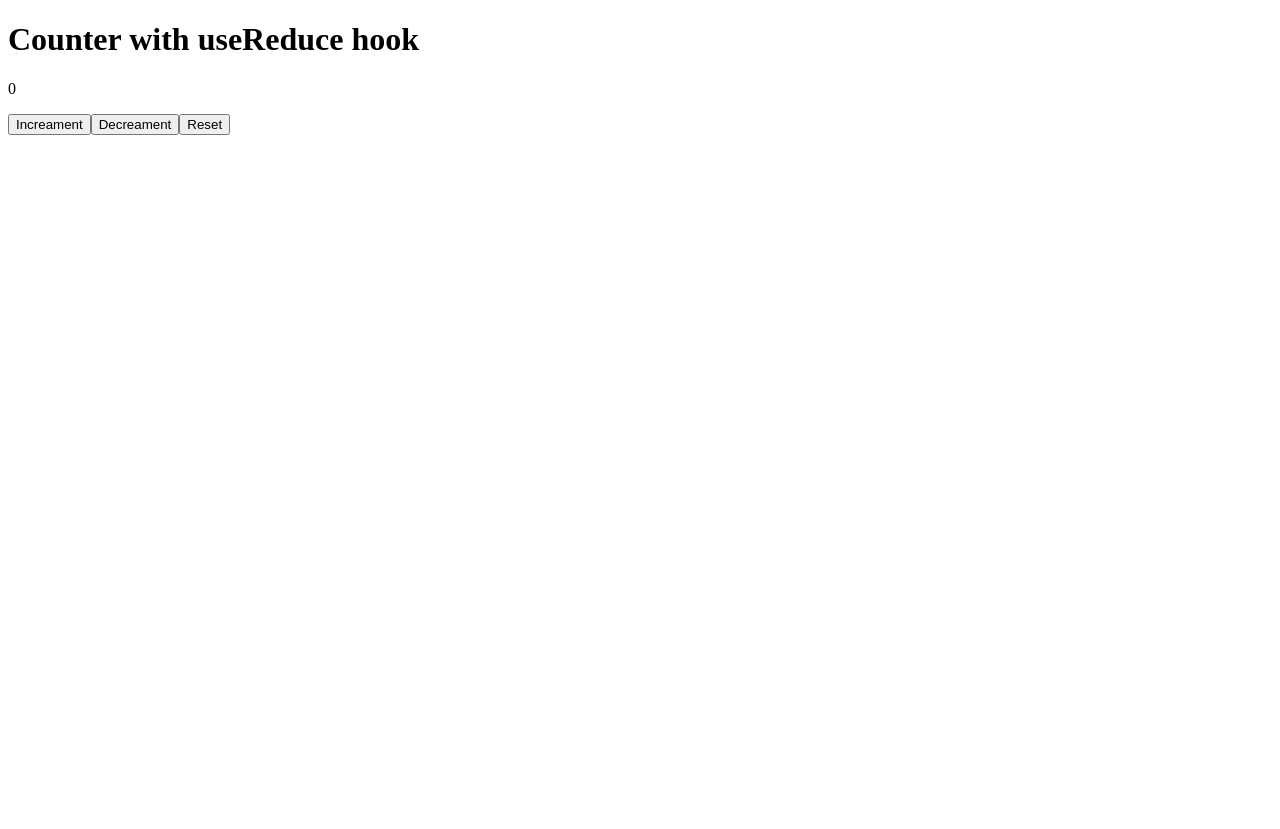
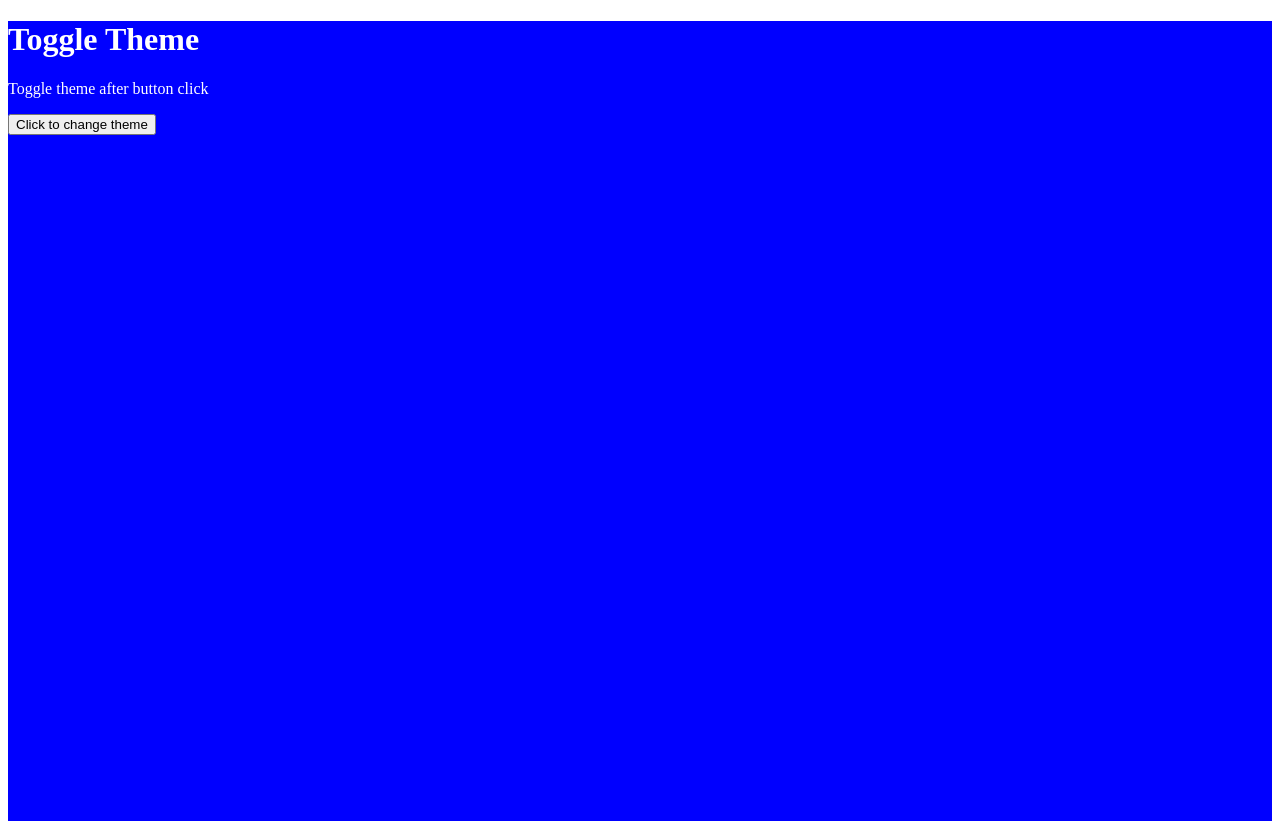
Before and after one commit to ysdhuri312/playground-react, a React (Vite) app in the folder Projects/: page / in a window 1280 px wide. Before the commit the page ends 800 px from the top, so only its background shows below. Built offline with nearby package versions, Linux system fonts and the light colour scheme.

Commit message:
Change theme of app with state uplift method

```diff
--- a/Projects/src/App.jsx
+++ b/Projects/src/App.jsx
@@ -1,13 +1,38 @@
 /** @format */
 
-import Counter1 from './components/Counter1';
-import Counter2 from './components/Counter2';
+import { useState } from 'react';
+import Theme1 from './components/Theme1';
+// import Counter1 from './components/Counter1';
+// import Counter2 from './components/Counter2';
 
 const App = () => {
+  const [theme, setTheme] = useState({
+    backgroundColor: 'blue',
+    color: 'white',
+    height: '100vh',
+  });
+
+  const themeChanger = () => {
+    if (theme.backgroundColor === 'black') {
+      setTheme({
+        backgroundColor: 'blue',
+        color: 'white',
+        height: '100vh',
+      });
+    } else {
+      setTheme({
+        backgroundColor: 'black',
+        color: 'white',
+        height: '100vh',
+      });
+    }
+  };
+
   return (
-    <div>
+    <div style={theme}>
       {/* <Counter1 /> */}
-      <Counter2 />
+      {/* <Counter2 /> */}
+      <Theme1 themeChanger={themeChanger} theme={theme} />
     </div>
   );
 };
--- /dev/null
+++ b/Projects/src/components/Theme1.jsx
@@ -0,0 +1,12 @@
+/** @format */
+
+const Theme1 = ({ themeChanger, theme }) => {
+  return (
+    <div style={theme}>
+      <h1>Toggle Theme</h1>
+      <p>Toggle theme after button click</p>
+      <button onClick={themeChanger}>Click to change theme</button>
+    </div>
+  );
+};
+export default Theme1;
```
